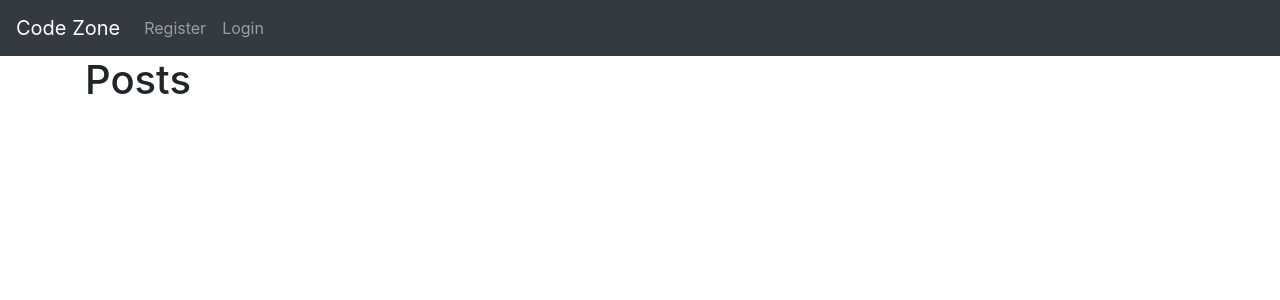
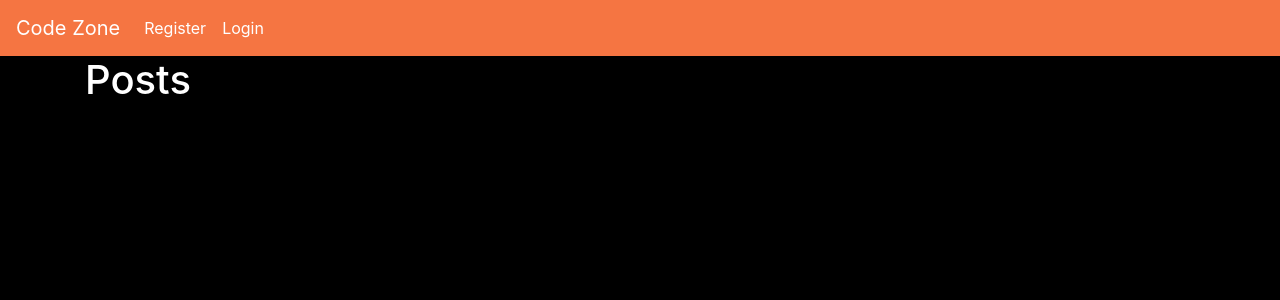
Before and after one commit to matt70iu/Project-4-fullstack-v2, a Django app: page / in a window 1280 px wide. Shown: the top 300 px of the page. Run offline with Django 3.2, Linux system fonts and the light colour scheme; data that the repository does not hold is empty.

Commit message:
provisional css colour styling for navabr and links

```diff
--- a/mainblog/templates/base.html
+++ b/mainblog/templates/base.html
@@ -19,7 +19,7 @@
 </head>
 
 <body>
-    <nav class="navbar navbar-expand-lg navbar-dark bg-dark" id="main-nav">
+    <nav class="navbar navbar-expand-lg main-navbar" >
         <a class="navbar-brand" href="{% url 'home' %}">Code Zone</a>
         <button class="navbar-toggler" type="button" data-toggle="collapse" data-target="#navbarSupportedContent"
             aria-controls="navbarSupportedContent" aria-expanded="false" aria-label="Toggle navigation">
--- a/static/mainblog/css/style.css
+++ b/static/mainblog/css/style.css
@@ -0,0 +1,17 @@
+body {
+    background-color: black;
+    color: white;
+}
+
+.main-navbar {
+    background-color: #f57542;
+}
+
+.navbar-brand {
+    color: white;
+}
+
+.nav-link {
+    color: white;
+
+}
```
